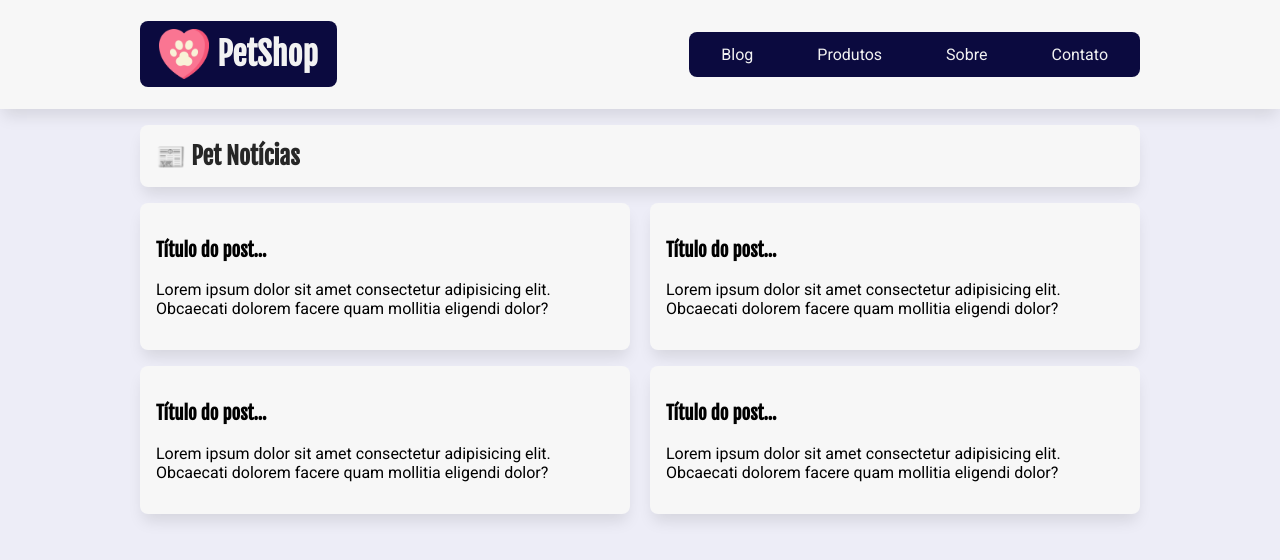
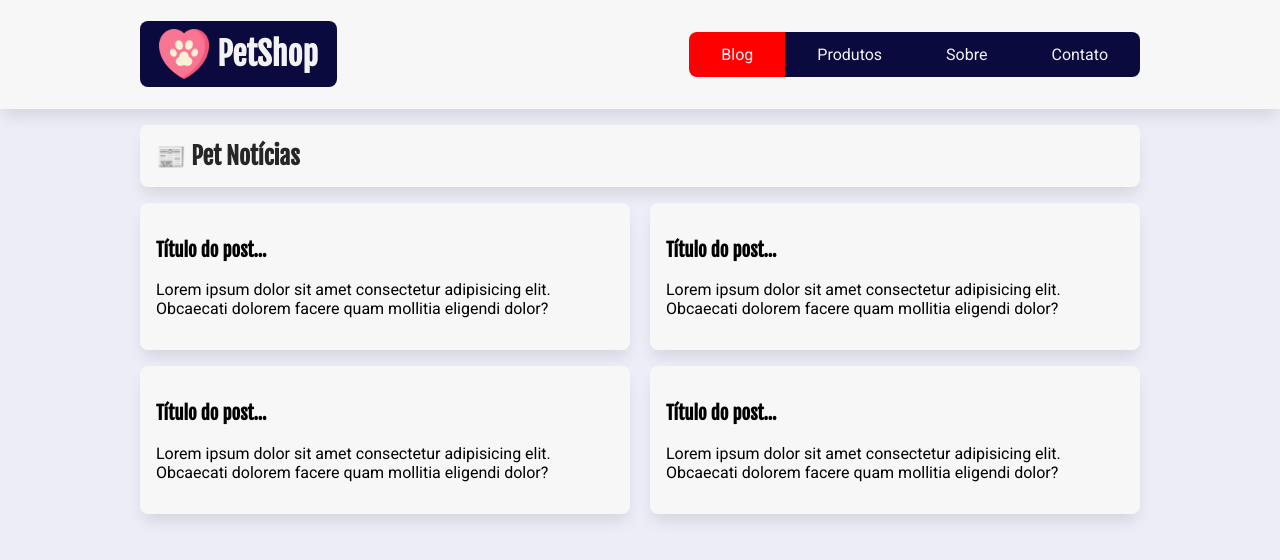
Before and after one commit to tiagotecinternet/petshop-tiago, a React (Create React App) app: page / in a window 1280 px wide. Shown: the top 560 px of the page. Built offline with nearby package versions, Linux system fonts and the light colour scheme.

Commit message:
Aplicação do activeClassName

```diff
--- a/src/components/Menu/Menu.jsx
+++ b/src/components/Menu/Menu.jsx
@@ -4,10 +4,18 @@
 const Menu = () => {
   return (
     <nav>
-      <NavLink to="/">Blog</NavLink>
-      <NavLink to="/produtos">Produtos</NavLink>
-      <NavLink to="/sobre">Sobre</NavLink>
-      <NavLink to="/contato">Contato</NavLink>
+      <NavLink activeClassName={estilos.ativo} exact to="/">
+        Blog
+      </NavLink>
+      <NavLink activeClassName={estilos.ativo} to="/produtos">
+        Produtos
+      </NavLink>
+      <NavLink activeClassName={estilos.ativo} to="/sobre">
+        Sobre
+      </NavLink>
+      <NavLink activeClassName={estilos.ativo} to="/contato">
+        Contato
+      </NavLink>
     </nav>
   );
 };
--- a/src/components/Menu/Menu.module.css
+++ b/src/components/Menu/Menu.module.css
@@ -23,12 +23,13 @@
 
 nav a:hover,
 nav a:focus {
-  background-color: var(--cor-primaria-fundo-hover);
+  /* background-color: var(--cor-primaria-fundo-hover); */
+  background-color: red;
   color: var(--cor-primaria-hover);
 }
 
 nav a.ativo {
-  background-color: #0c0c0d;
+  background-color: red;
 }
 
 @media screen and (min-width: 700px) {
```
